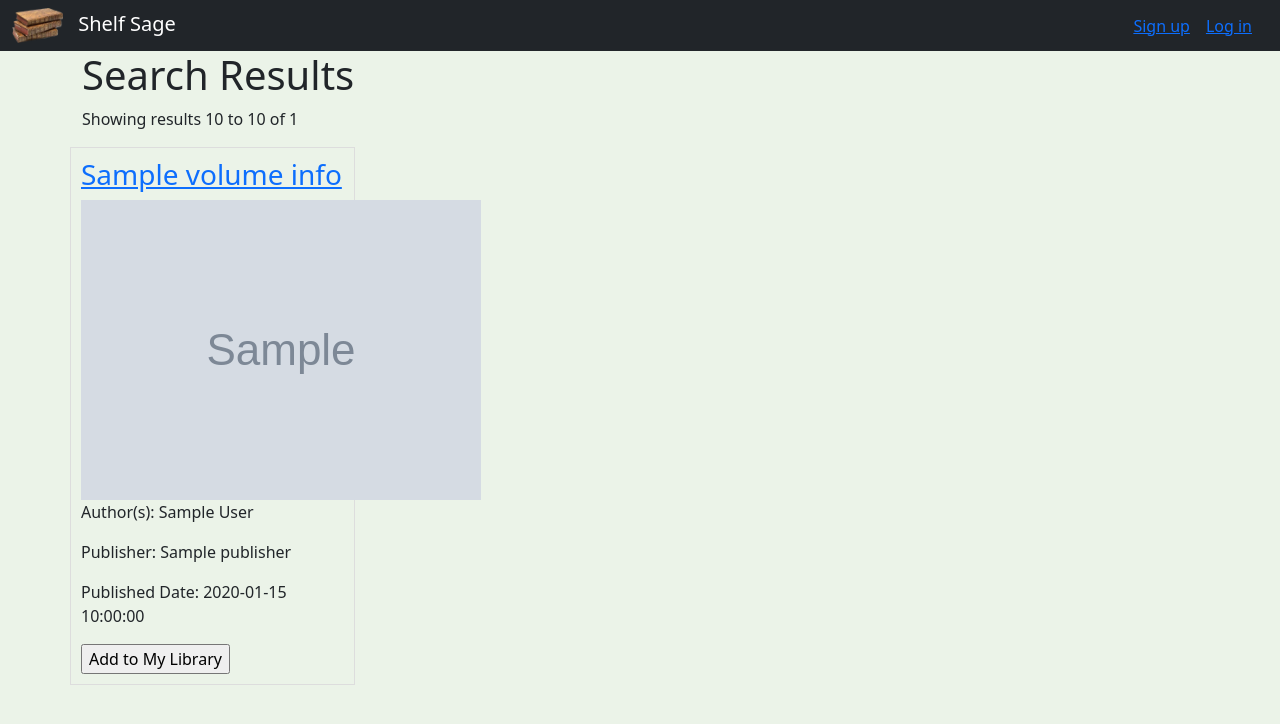
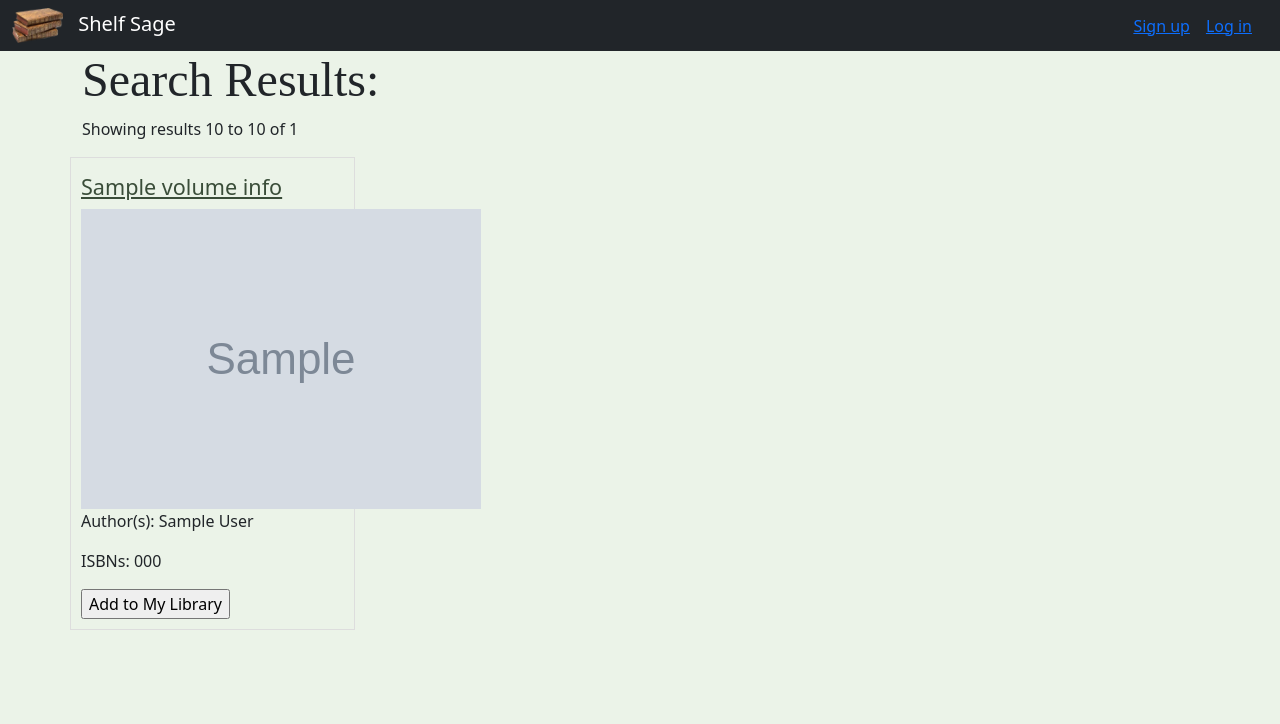
Before and after one commit to JonOuellette/Capstone1-ShelfSage, a Flask app: template templates/search_results.html in a window 1280 px wide. Shown: the top 724 px of the page. Run offline with Flask 3, Linux system fonts and the light colour scheme; the template is opened without the code that fills it: most values are stand-ins (such as "Sample title", 1, 10 or a date in 2020); grey boxes marked "Sample" are stand-in pictures; some libraries are stand-ins or nearby versions.

Commit message:
Added ISBN to display in the book-details. Style: stylized the book detail page and create booksehlf page.

```diff
--- a/app.py
+++ b/app.py
@@ -234,6 +234,12 @@ def search():
             total_results = data.get('totalItems', 0)
             results = data.get('items', [])
 
+             # Extract ISBNs for each book and append to the book's volumeInfo
+            for result in results:
+                volume_info = result.get('volumeInfo', {})
+                industry_identifiers = volume_info.get('industryIdentifiers', [])
+                isbns = [ident.get('identifier') for ident in industry_identifiers if ident.get('type') in ['ISBN_10', 'ISBN_13']]
+                volume_info['isbns'] = isbns
             # Render the same page with results
             return render_template('search_results.html', form=form, results=results, total_results=total_results, start=start_index, max=max_results, query=search_query, type=search_type)
         else:
@@ -255,8 +261,10 @@ def book_details(volume_id):
                 book = book_data.get('volumeInfo', {})
                 book['volume_id'] = volume_id
 
-                #Debugging step: print the description to the console
-                print(book.get('description'))
+                # Extract ISBNs and add them to the 'book' information
+                industry_identifiers = book.get('industryIdentifiers', [])
+                isbns = [ident.get('identifier') for ident in industry_identifiers if ident.get('type') in ['ISBN_10', 'ISBN_13']]
+                book['isbns'] = isbns  # Adding a new field 'isbns' to 'book'
 
                 description = book.get('description', '')
                 #some books appeared to have a random " at the end of the description.  This was coming directly from the API.  Using regular expression to remove the random ".
@@ -364,7 +372,6 @@ def create_bookshelf():
     if form.validate_on_submit():
         new_bookshelf = BookShelf(
             name=form.name.data,
-            description=form.description.data,
             user_id=g.user.id
         )
         db.session.add(new_bookshelf)
--- a/forms.py
+++ b/forms.py
@@ -32,4 +32,3 @@ class SearchForm(FlaskForm):
 class BookshelfForm(FlaskForm):
     """Form for creating a bookshelf"""
     name = StringField('BookShelf Name', validators=[DataRequired(), Length(max=20)])
-    description = StringField('Description:', validators = [Length(max=100)])
--- a/static/bookshelf-management.js
+++ b/static/bookshelf-management.js
@@ -100,7 +100,7 @@ $(document).ready(function() {
                         // If the 'Remove' button doesn't exist (which might be the case if the book was not in a bookshelf before),
                         if (removeBtn.length === 0) {
                         //checks if teh remove button was found.
-                            removeBtn = $('<button class="remove-book-btn btn btn-danger">Remove</button>');
+                            removeBtn = $('<button class="remove-book-btn btn-sm btn-danger">Remove</button>');
                             bookElement.append(removeBtn);
                             console.log(removeBtn)
                         }
--- a/static/styles.css
+++ b/static/styles.css
@@ -19,6 +19,20 @@ ul {
     font-size: 30px;
     margin-top: -5rem;
 
+}
+
+.search-results-title{
+    font-family: "Playfair";
+    font-size: 3rem;
+}
+
+.search-result-links{
+    font-size: 1.35rem;
+    color: #3A4D39;
+}
+
+.search-result-links:hover {
+    color: #B2C8BA;
 }
 
 .centered-img {
@@ -50,8 +64,15 @@ ul {
 }
 
 .remove-book-btn {
-    color: lime;
-    font-size: large;
+    color:  red;
+    font-size: small;
+}
+
+.bookshelf-dropdown {
+    width: 150px; /* or any size you prefer */
+    height: 25px;
+    font-size: small;
+    padding: 0;
 }
 
 .navbar-logo {
@@ -67,5 +88,6 @@ ul {
     box-sizing: border-box;
     border: 1px solid #ddd;
     padding: 10px;
+    text-align: left;
 
 }
--- a/templates/home.html
+++ b/templates/home.html
@@ -44,7 +44,7 @@
                     {% if book.volumeInfo.imageLinks and book.volumeInfo.imageLinks.thumbnail %}
                     <img src="{{ book.volumeInfo.imageLinks.thumbnail }}" class="card-img-top" alt="Book cover" style="height: 250px; object-fit: contain; width: 100%;"> <!-- Adjusted object-fit to 'contain' -->
                     {% else %}
-                    <img src="static/images/book-cover-not-avail.jpg" class="card-img-top" alt="Book Cover Not Available" style="height: 250px; object-fit: contain; width: 100%;">
+                    <img src="/static/images/book-cover-not-avail.jpg" class="card-img-top" alt="Book Cover Not Available" style="height: 250px; object-fit: contain; width: 100%;">
                     {% endif %}
                 </div>
             </div>
--- a/templates/search_results.html
+++ b/templates/search_results.html
@@ -2,7 +2,7 @@
 {% extends "base.html" %}
 
 {% block content %}
-    <h1>Search Results</h1>
+    <h1 class="search-results-title">Search Results:</h1>
 
     {% if results %}
         <p>Showing results {{ start + 1 }} to {{ start + results|length }} of {{ total_results }}</p>
@@ -12,15 +12,17 @@
         {% for result in results %}
             <div class="col-lg-3 col-md-6 book-item">
 
-                <h3><a href="{{ url_for('book_details', volume_id=result.id) }}">{{ result.volumeInfo.title }}</a></h3>
+                <h3><a href="{{ url_for('book_details', volume_id=result.id) }}" class="search-result-links">{{ result.volumeInfo.title }}</a></h3>
                 {% if result.volumeInfo.imageLinks %}
-                        <img src="{{ result.volumeInfo.imageLinks.thumbnail }}" alt="Book Cover">
+                        <img src="{{ result.volumeInfo.imageLinks.thumbnail }}" alt="Book Cover" >
                 {% else %}
-                <img src="static/images/book-cover-not-avail.jpg" alt="Book Cover Not Available" style="height: 200px; object-fit: contain; width: 100%;">
+
+                    <img src="/static/images/book-cover-not-avail.jpg" alt="Book Cover Not Available" style="height: 200px; object-fit: contain; ">
+
                 {% endif %}
                 <p>Author(s): {{ result.volumeInfo.authors|join(', ') }}</p>
-                <p>Publisher: {{ result.volumeInfo.publisher }}</p>
-                <p>Published Date: {{ result.volumeInfo.publishedDate }}</p>
+                <p>ISBNs: {{ result.volumeInfo.isbns|join(', ') }}</p>
+
 
 
 
```
Also changed, not shown: templates/book_details.html (+15 -9 lines), templates/create_bookshelf.html (+7 -15 lines), templates/user_library.html (+6 -5 lines).
